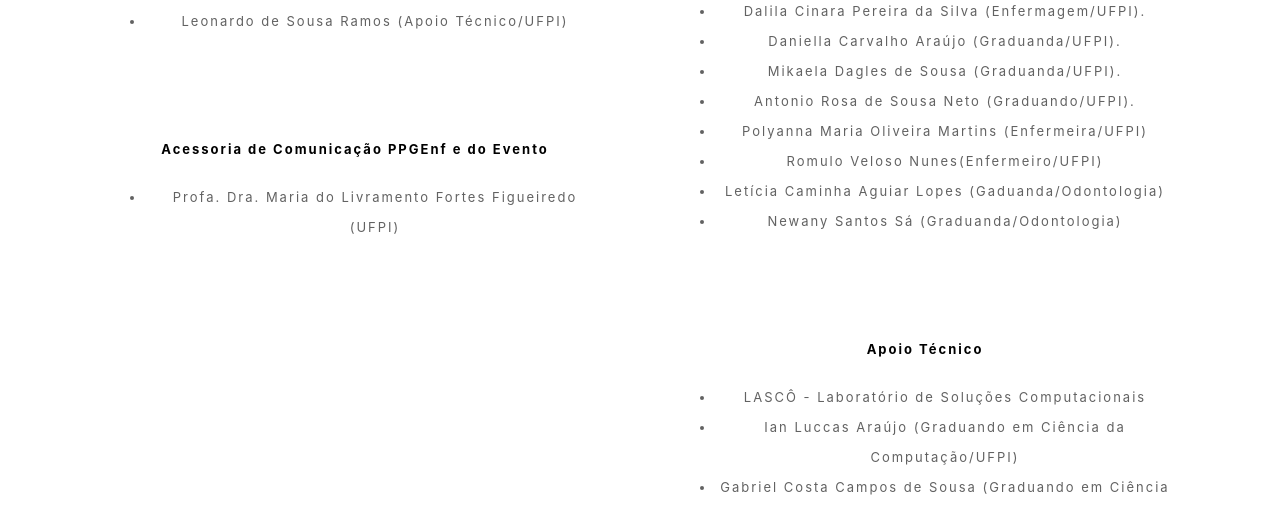
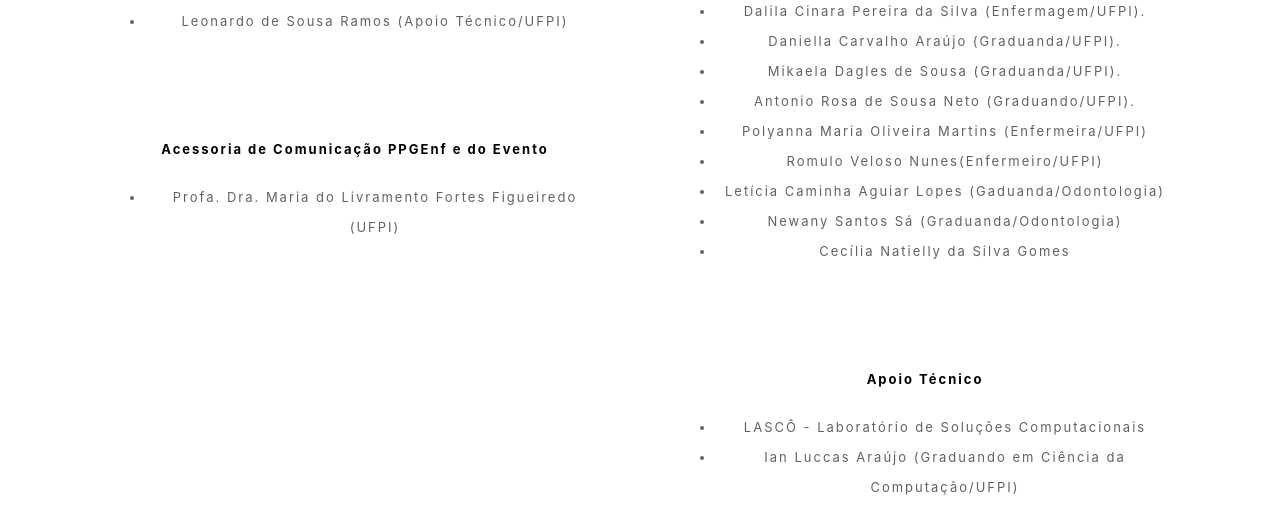
Before and after one commit to igbcampos/seres, a Django app: page / in a window 1280 px wide. Shown: the part 2562-3068 px from the top of the page. Run offline with Django 3.2, Linux system fonts and the light colour scheme; some libraries are stand-ins or nearby versions.

Commit message:
Adiciona Comissão de Divulgação

```diff
--- a/core/templates/index.html
+++ b/core/templates/index.html
@@ -229,6 +229,7 @@
                     <li>Romulo Veloso Nunes(Enfermeiro/UFPI)</li>
                     <li>Letícia Caminha Aguiar Lopes (Gaduanda/Odontologia)</li>
                     <li>Newany Santos Sá (Graduanda/Odontologia)</li>
+                    <li>Cecília Natielly da Silva Gomes</li>
                   </ul>
 
             </div>
```
